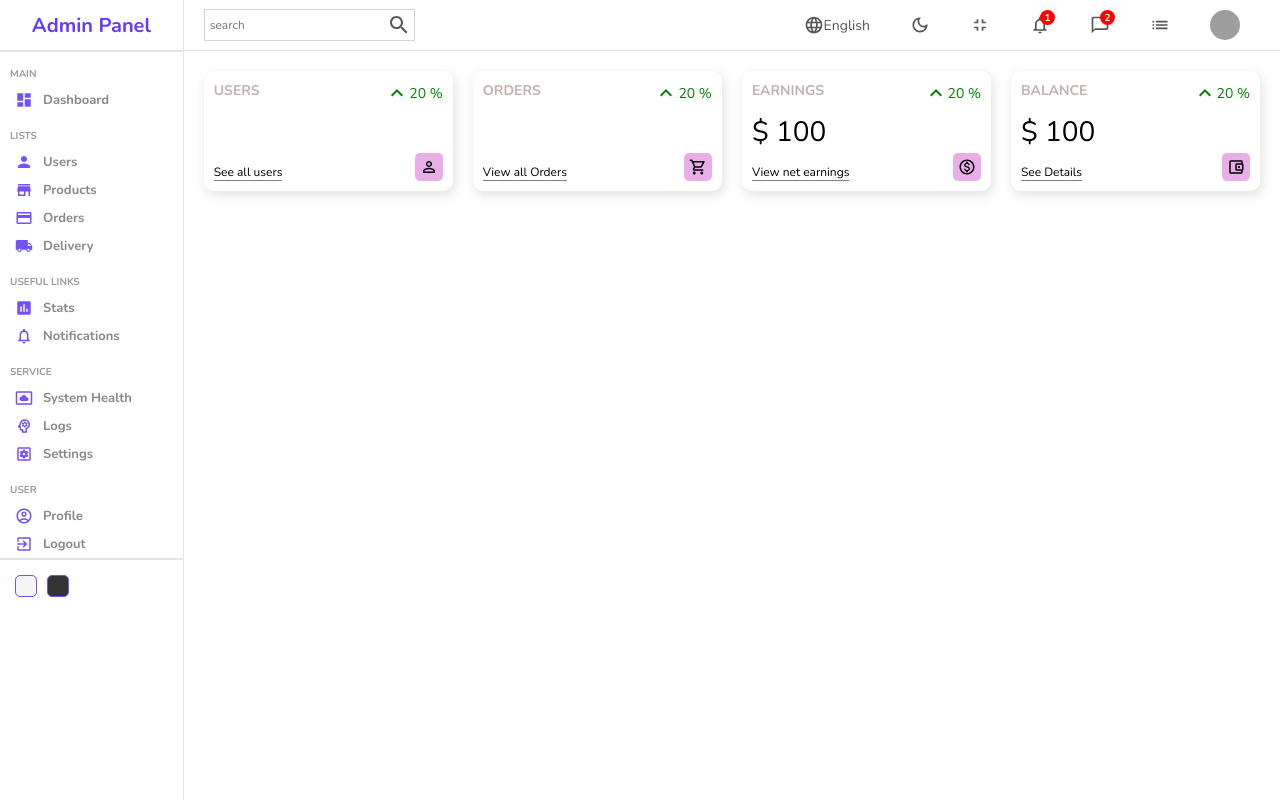
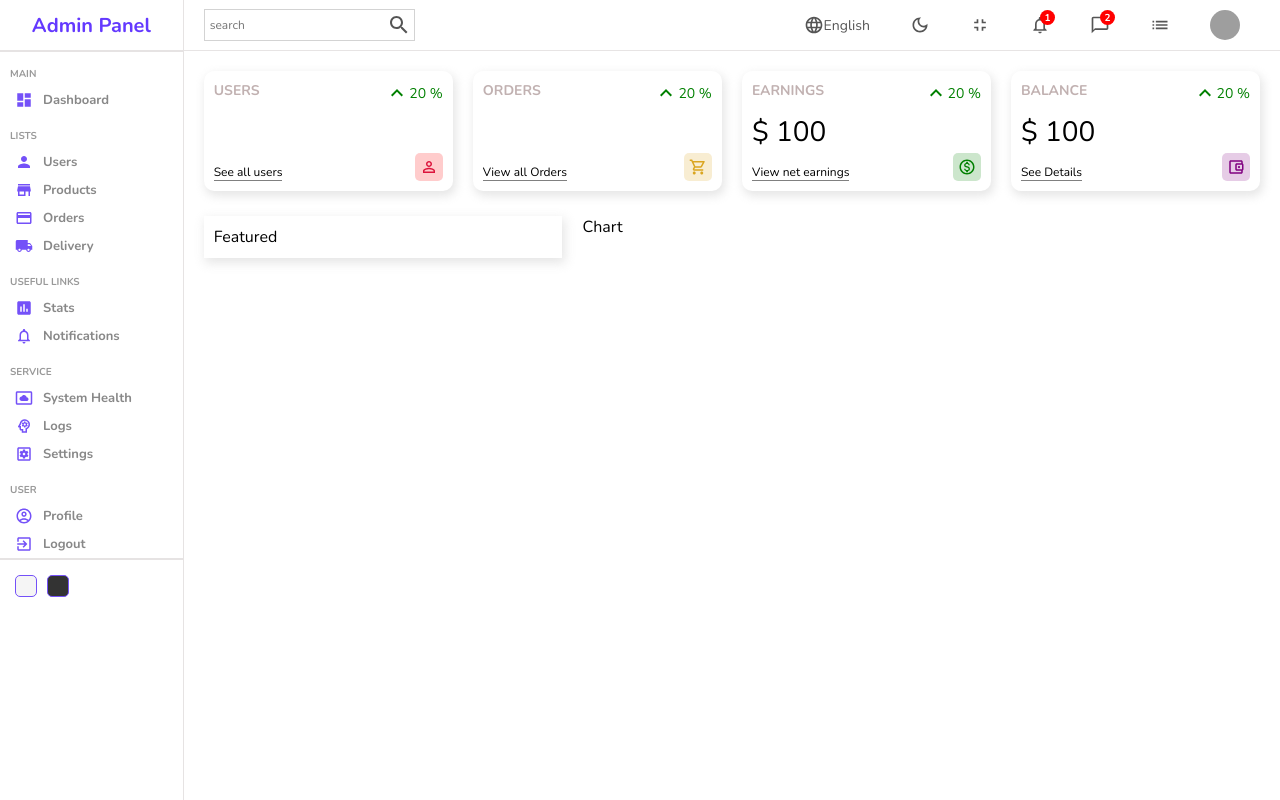
Before and after one commit to msiddiq1400/React_Admin_Dashboard, a React (Create React App) app: page / in a window 1280 px wide. Built offline with nearby package versions, Linux system fonts and the light colour scheme; grey boxes are pictures that could not be loaded.

Commit message:
added charts on home screen

```diff
--- /dev/null
+++ b/src/components/chart/Chart.jsx
@@ -0,0 +1,9 @@
+import './chart.scss';
+
+const Chart = () => {
+  return (
+    <div className='chart'>Chart</div>
+  )
+}
+
+export default Chart
--- /dev/null
+++ b/src/components/chart/chart.scss
@@ -0,0 +1,3 @@
+.chart {
+    flex: 4;
+}
--- /dev/null
+++ b/src/components/featured/Featured.jsx
@@ -0,0 +1,9 @@
+import './featured.scss';
+
+const Featured = () => {
+  return (
+    <div className='featured'>Featured</div>
+  )
+}
+
+export default Featured
--- /dev/null
+++ b/src/components/featured/featured.scss
@@ -0,0 +1,6 @@
+.featured {
+    flex: 2;
+    -webkit-box-shadow: 2px 4px 10px 1px rgba(0,0,0,0.47);
+    box-shadow: 2px 4px 10px 1px rgba(201, 201, 201, 0.47);
+    padding: 10px;
+}
--- a/src/components/widget/Widget.jsx
+++ b/src/components/widget/Widget.jsx
@@ -10,16 +10,17 @@ const Widget = ({type}) => {
 
   switch(type) {
     case "user":
-        data = {title: "USERS", isMoney: false, link:"See all users", icon: <PersonOutline className='icon'/>}
+        data = {
+            title: "USERS", isMoney: false, link:"See all users", icon: <PersonOutline className='icon' style={{color: 'crimson', backgroundColor: 'rgba(255,0,0,0.2)'}}/>}
         break;
     case "order":
-        data = {title: "ORDERS", isMoney: false, link:"View all Orders", icon: <ShoppingCartOutlined className='icon'/>}
+        data = {title: "ORDERS", isMoney: false, link:"View all Orders", icon: <ShoppingCartOutlined className='icon' style={{color: 'goldenrod', backgroundColor: 'rgba(218,165,32,0.2)'}}/>}
         break;
     case "earning":
-        data = {title: "EARNINGS", isMoney: true, link:"View net earnings", icon: <MonetizationOnOutlined className='icon'/>}
+        data = {title: "EARNINGS", isMoney: true, link:"View net earnings", icon: <MonetizationOnOutlined className='icon' style={{color: 'green', backgroundColor: 'rgba(0,128,0,0.2)'}}/>}
         break;
     case "balance":
-        data = {title: "BALANCE", isMoney: true, link:"See Details", icon: <AccountBalanceWalletOutlined className='icon'/>}
+        data = {title: "BALANCE", isMoney: true, link:"See Details", icon: <AccountBalanceWalletOutlined className='icon' style={{color: 'purple', backgroundColor: 'rgba(128,0,128,0.2)'}}/>}
         break;
     default:
         break;
--- a/src/pages/home/Home.jsx
+++ b/src/pages/home/Home.jsx
@@ -1,3 +1,5 @@
+import Chart from "../../components/chart/Chart";
+import Featured from "../../components/featured/Featured";
 import Navbar from "../../components/navbar/Navbar";
 import Sidebar from "../../components/sidebar/Sidebar";
 import Widget from "../../components/widget/Widget";
@@ -15,6 +17,10 @@ const Home = () => {
               <Widget type="earning"/>
               <Widget type="balance"/>
             </div>
+            <div className="charts">
+              <Featured />
+              <Chart />
+            </div>
         </div>
     </div>
 
--- a/src/pages/home/home.scss
+++ b/src/pages/home/home.scss
@@ -5,10 +5,14 @@
     .homeContainer {
         flex: 6;
 
-        .widgets {
+        .widgets, .charts {
             display: flex;
             padding: 20px;
             gap: 20px;
         }
+
+        .charts {
+            padding: 5px 20px;
+        }
     }
 }
```
